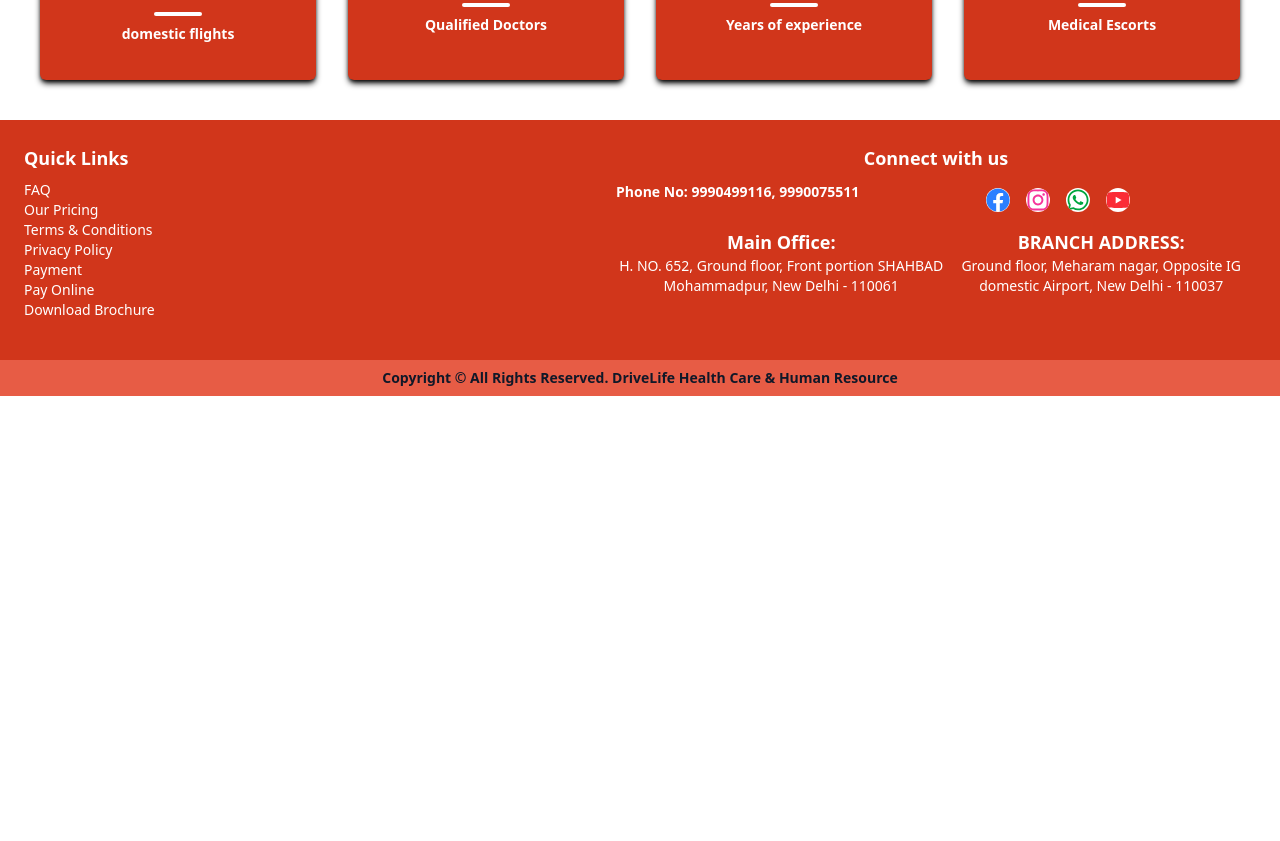
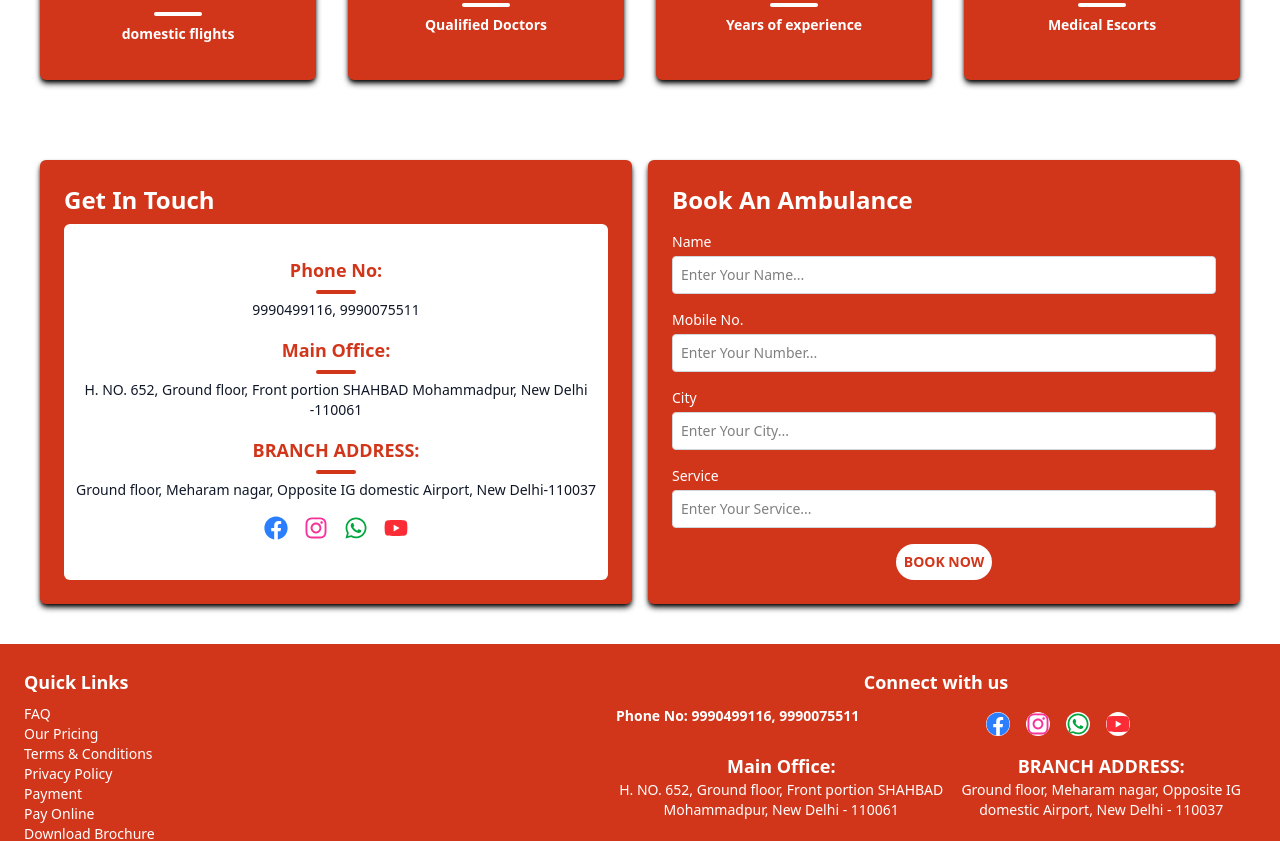
Before and after one commit to KaranSapra124/Air_Ambulance, a React (Vite) app: page /about-us in a window 1280 px wide. Shown: the part 740-1581 px from the top of the page. Before the commit the page ends 1136 px from the top, so only its background shows below. Built offline with nearby package versions, Linux system fonts and the light colour scheme.

Commit message:
About us Page Completed

```diff
--- a/src/Components/AboutUs/AboutUsData.jsx
+++ b/src/Components/AboutUs/AboutUsData.jsx
@@ -1,5 +1,6 @@
 import React from "react";
 import Container from "../Global/Container";
+import Contact from "../Home/Contact"
 import WhatWeDid from "../Home/SeeWhatWeDid";
 
 const AboutUsData = () => {
@@ -39,7 +40,8 @@ const AboutUsData = () => {
           </div>
         </div>
       </Container>
-        <WhatWeDid />
+      <WhatWeDid />
+      <Contact />
     </>
   );
 };
```
